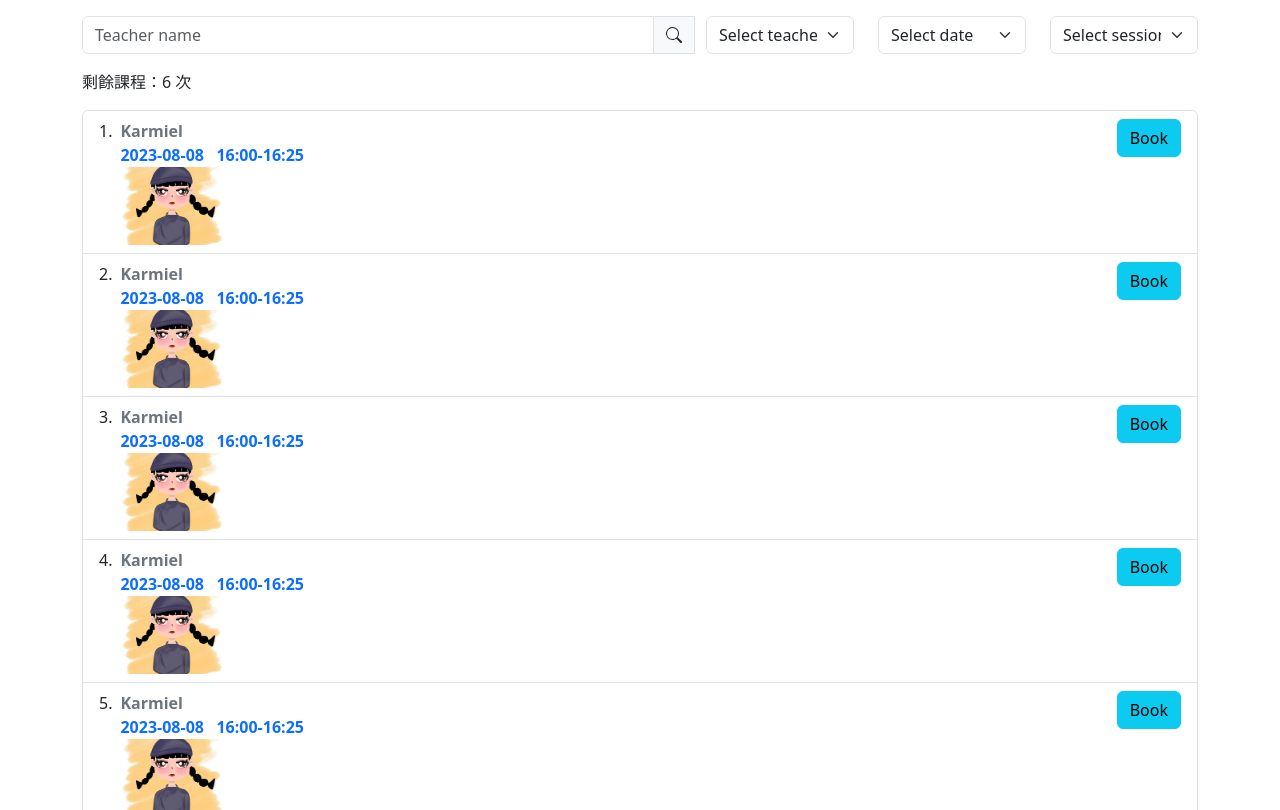
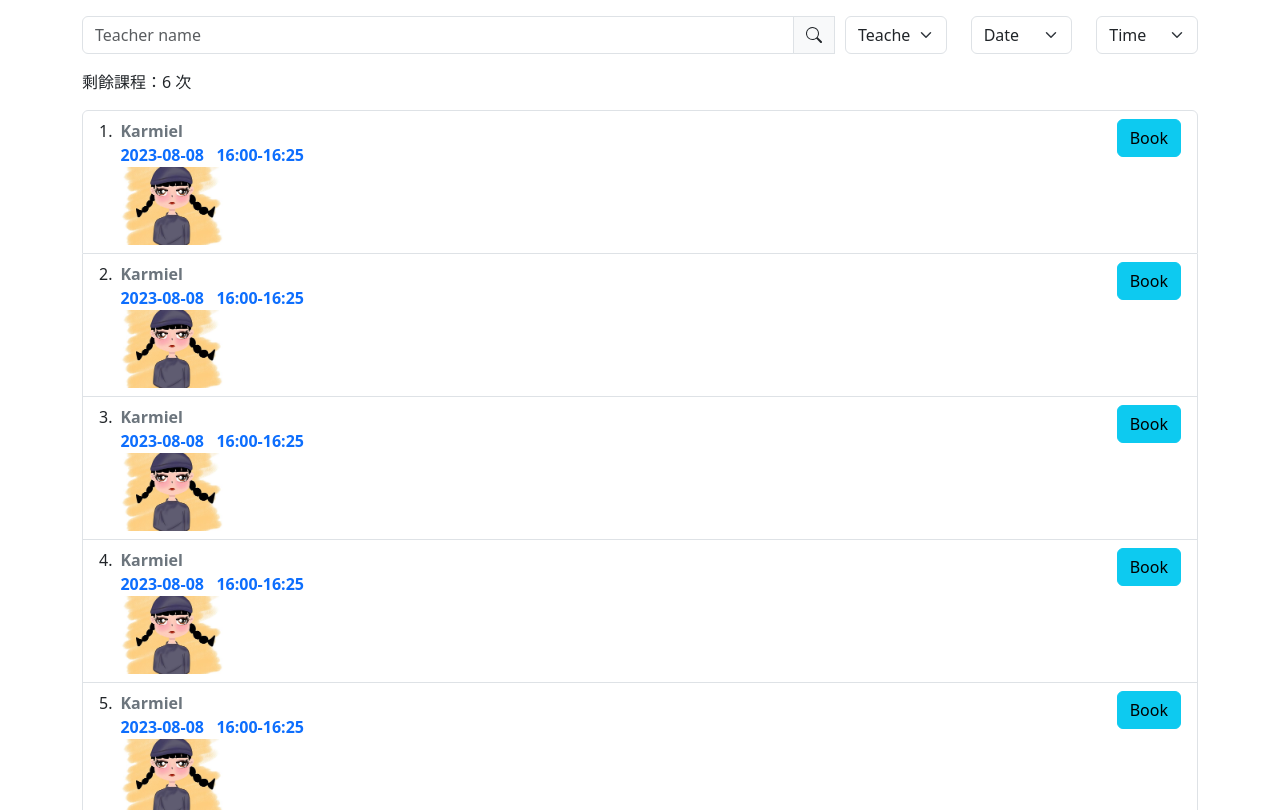
Before and after one commit to HOKAWING/meme_english, a Next.js app: page /teacher in a window 1280 px wide. Built offline with nearby package versions, Linux system fonts and the light colour scheme.

Commit message:
no message

```diff
--- a/pages/teacher/index.js
+++ b/pages/teacher/index.js
@@ -24,10 +24,11 @@ export default function Teacher() {
                                   d="M11.742 10.344a6.5 6.5 0 1 0-1.397 1.398h-.001c.03.04.062.078.098.115l3.85 3.85a1 1 0 0 0 1.415-1.414l-3.85-3.85a1.007 1.007 0 0 0-.115-.1zM12 6.5a5.5 5.5 0 1 1-11 0 5.5 5.5 0 0 1 11 0z"/>
                             </svg>
                         </span>
+                    <pr/>
                     <div class="row">
                         <div class="col">
                             <select className="form-select" aria-label="Default select example">
-                                <option selected>Select teacher</option>
+                                <option selected>Teachers</option>
                                 <option value="1">One</option>
                                 <option value="2">Two</option>
                                 <option value="3">Three</option>
@@ -35,7 +36,7 @@ export default function Teacher() {
                         </div>
                         <div class="col">
                             <select className="form-select" aria-label="Default select example">
-                                <option selected>Select date</option>
+                                <option selected>Date</option>
                                 <option value="1">One</option>
                                 <option value="2">Two</option>
                                 <option value="3">Three</option>
@@ -43,7 +44,7 @@ export default function Teacher() {
                         </div>
                         <div class="col">
                             <select className="form-select" aria-label="Default select example">
-                                <option selected>Select session</option>
+                                <option selected>Time</option>
                                 <option value="1">One</option>
                                 <option value="2">Two</option>
                                 <option value="3">Three</option>
```
